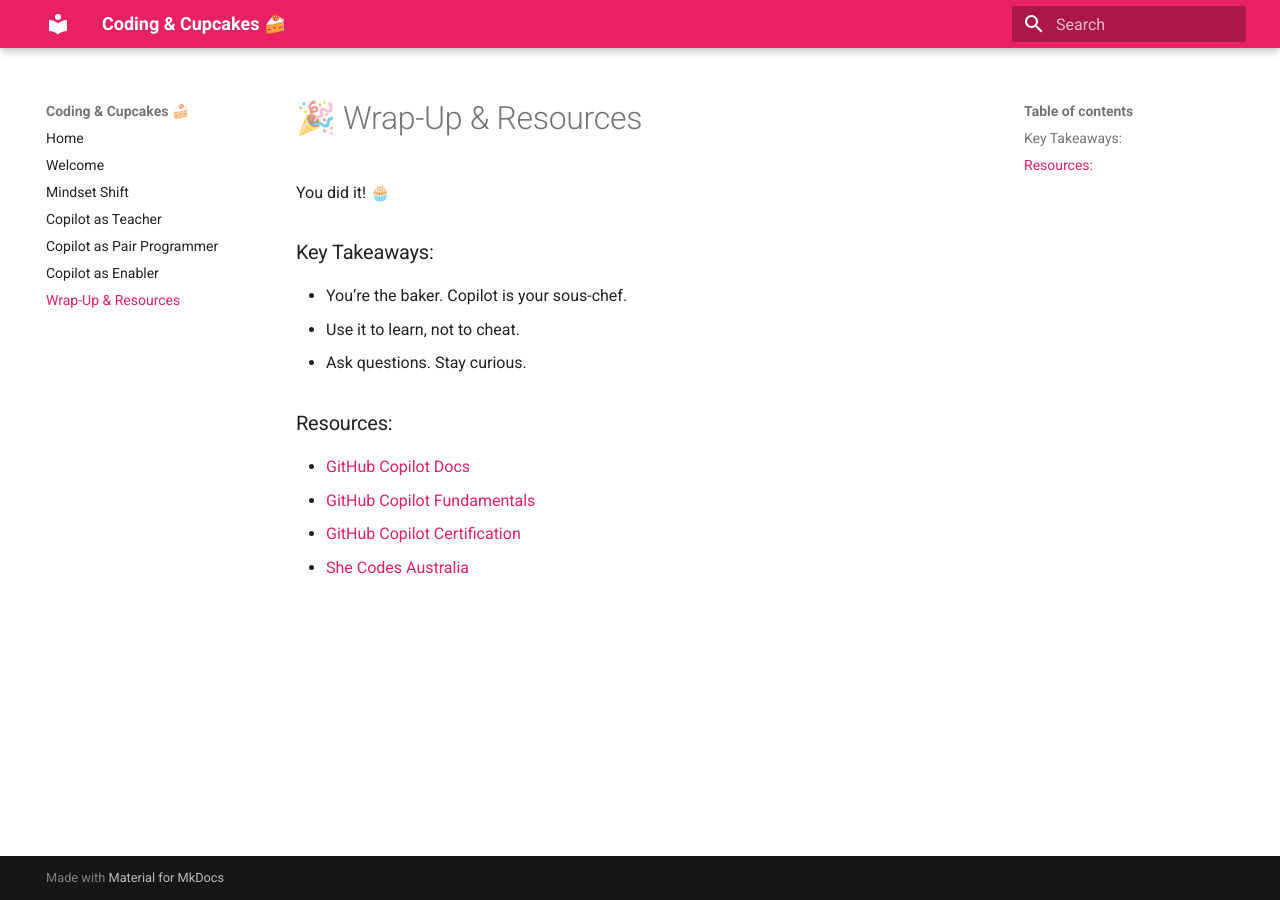
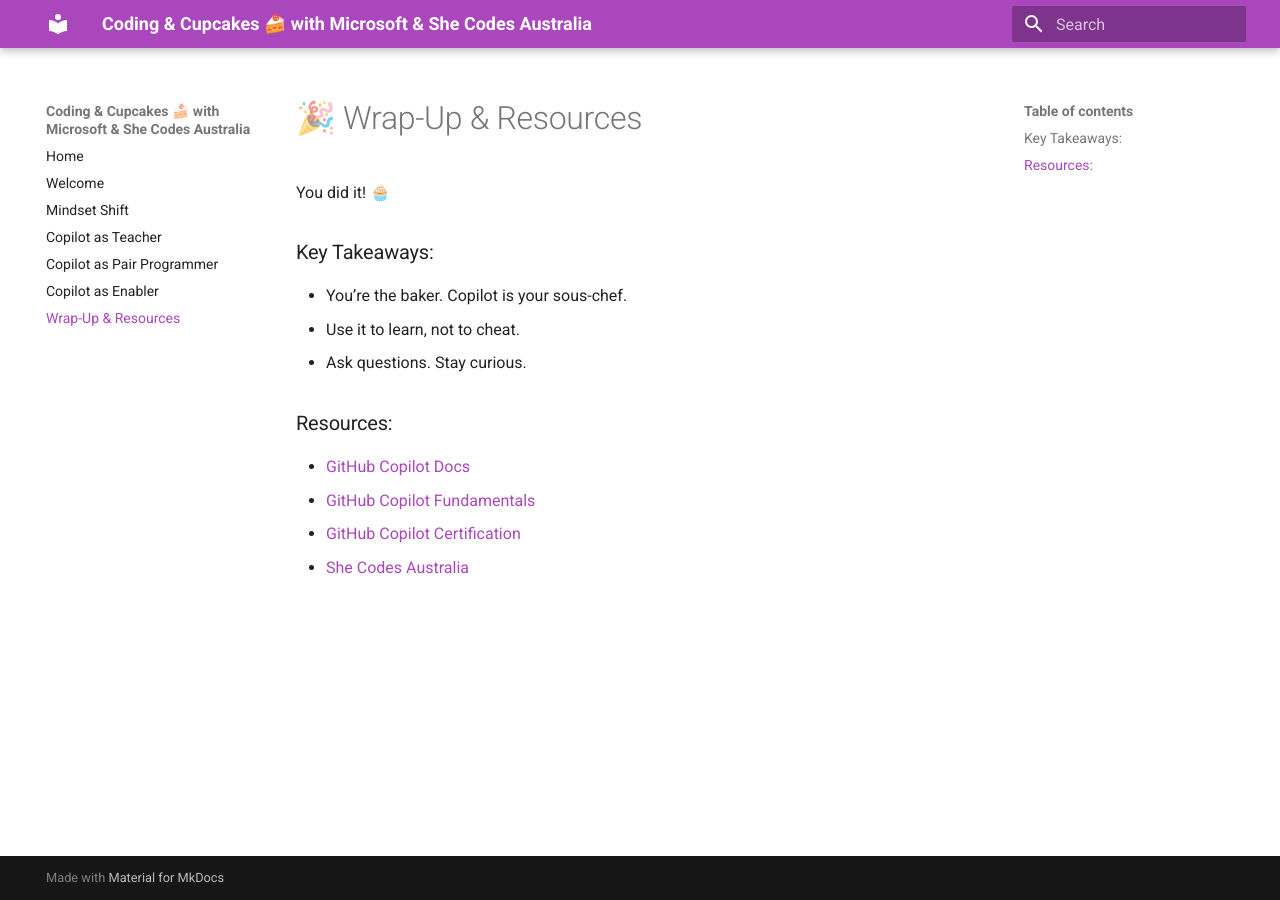
Before and after one commit to codess-aus/coding-and-cupcakes, an MkDocs documentation site: the page built from docs/wrapup.md, in a window 1280 px wide. Built offline with MkDocs 1.6.1 and Material for MkDocs 9.7.7, drawn with Linux system fonts in a browser that asks for light colours.

Commit message:
Update mkdocs.yml site configuration with updated title and color scheme

```diff
--- a/mkdocs.yml
+++ b/mkdocs.yml
@@ -1,8 +1,8 @@
-site_name: Coding & Cupcakes 🍰
+site_name: Coding & Cupcakes 🍰 with Microsoft & She Codes Australia
 theme:
   name: material
   palette:
-    primary: pink
+    primary: purple
     accent: deep purple
   font:
     text: Roboto
```
Also changed, not shown: site/search/search_index.json, site/wrapup/index.html.
